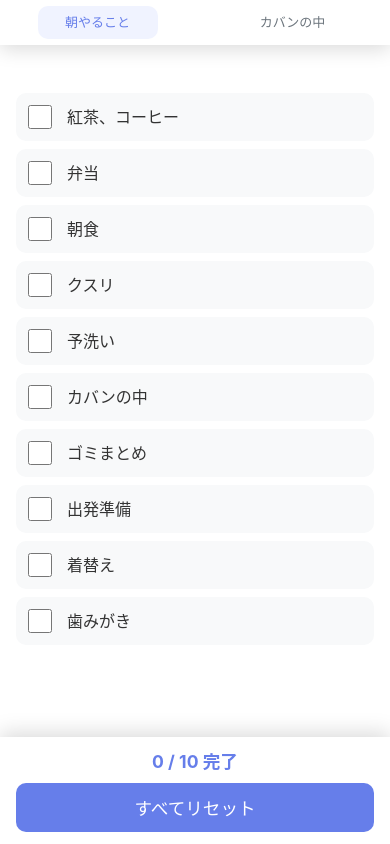
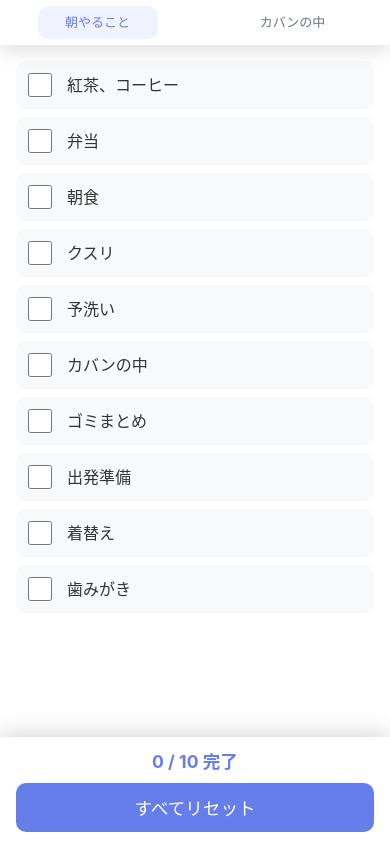
Before and after one commit to keigo-hisazumi/check-list, a Vue app: page / in a window 390 px wide. Built offline with nearby package versions, Linux system fonts and the light colour scheme.

Commit message:
App.vue: スワイプUIの修正を反映

```diff
--- a/src/App.vue
+++ b/src/App.vue
@@ -229,11 +229,8 @@ const handleTouchEnd = () => {
 
 .view-container {
   position: absolute;
-  /* ナビゲーションバーの実際の高さ: padding-top(8px) + content + padding-bottom(8px) */
-  /* 計算: 8px + (24px icon + 4px gap + 12px label + 8px*2 padding) + 8px ≈ 61px */
-  /* しかし、safe-area-inset-topを考慮して、より確実な値を使用 */
-  top: calc(61px + env(safe-area-inset-top)); /* ナビゲーションバーの直下から開始 */
-  bottom: 0;
+  top: calc(45px + env(safe-area-inset-top)); /* ナビゲーションバーの直下から開始 */
+  bottom: 100px;
   left: 0;
   right: 0;
   display: flex;
@@ -241,8 +238,6 @@ const handleTouchEnd = () => {
   align-items: stretch;
   overflow-x: hidden; /* 横スクロールは無効 */
   overflow-y: auto; /* 縦スクロールを有効化 */
-  padding-top: 16px; /* コンテンツとナビゲーションバーの間に余白 */
-  padding-bottom: 100px; /* bottom-barの高さ分の余白を確保 */
 }
 
 .view-slider {
@@ -265,7 +260,7 @@ const handleTouchEnd = () => {
 @media (max-width: 600px) {
   .view-container {
     /* 実測値に基づく調整 */
-    top: calc(61px + env(safe-area-inset-top)); /* ナビゲーションバーの実際の高さに合わせる */
+    top: calc(45px + env(safe-area-inset-top)); /* ナビゲーションバーの実際の高さに合わせる */
   }
 
   .view-wrapper {
```
Also changed, not shown: 1 other file (tests, documents, lock files or other folders).
